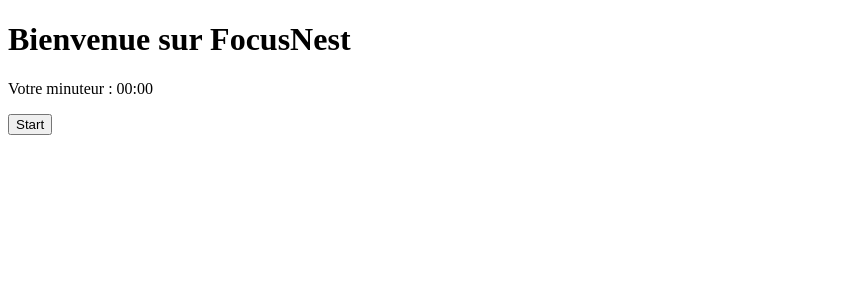
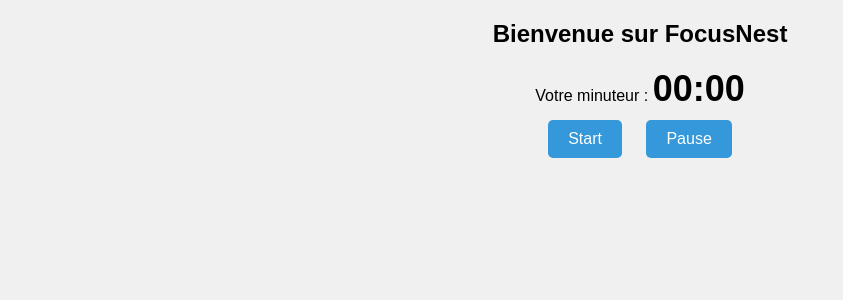
Before and after one commit to loic-msgb/Focus-Nest, a Flask app: template templates/index.html in a window 1280 px wide. Shown: the top 300 px of the page, without its empty margins (0-843 px from the left). Run offline with Flask 3, Linux system fonts and the light colour scheme; the template is opened without the code that fills it, so the values that code supplies are empty.

Commit message:
Minuteur fonctionnel

```diff
--- a/app.py
+++ b/app.py
@@ -1,4 +1,4 @@
-from flask import Flask, jsonify, request
+from flask import Flask, jsonify, request, render_template
 from pomodoro_session import PomodoroSession  # Importez la classe depuis le fichier séparé
 
 app = Flask(__name__)
@@ -7,8 +7,8 @@
 sessions = []
 
 @app.route('/')
-def hello_world():
-    return 'Hello, World!'
+def index():
+    return render_template('index.html')
 
 @app.route('/create_session', methods=['POST'])
 def create_pomodoro_session():
--- a/static/css/style.css
+++ b/static/css/style.css
@@ -0,0 +1,38 @@
+/* Réinitialisation des styles de base du navigateur */
+html, body, div, h1, p, button {
+    margin: 0;
+    padding: 0;
+}
+
+body {
+    font-family: Arial, sans-serif;
+    background-color: #f0f0f0;
+    text-align: center;
+    padding: 20px;
+}
+
+h1 {
+    font-size: 24px;
+    margin-bottom: 20px;
+}
+
+#chronometer {
+    font-size: 36px;
+    font-weight: bold;
+    margin-bottom: 10px;
+}
+
+button {
+    background-color: #3498db;
+    color: white;
+    border: none;
+    padding: 10px 20px;
+    font-size: 16px;
+    cursor: pointer;
+    border-radius: 5px;
+    margin: 10px;
+}
+
+button:hover {
+    background-color: #258cd1;
+}
--- a/static/js/pomodoro.js
+++ b/static/js/pomodoro.js
@@ -0,0 +1,43 @@
+const workDuration = 25 * 60; // 25 minutes de travail (en secondes)
+const shortBreakDuration = 5 * 60; // 5 minutes de pause courte (en secondes)
+
+// Variables pour le minuteur
+let timer;
+let isWorking = true;
+let remainingTime = workDuration;
+
+// Fonction pour mettre à jour le minuteur
+function updateTimer() {
+    const minutes = Math.floor(remainingTime / 60);
+    const seconds = remainingTime % 60;
+    const timeString = `${minutes.toString().padStart(2, '0')}:${seconds.toString().padStart(2, '0')}`;
+
+    document.getElementById('chronometer').textContent = timeString;
+
+    if (remainingTime <= 0) {
+        // Le temps est écoulé, déclencher une notification et passer à la prochaine phase
+        alert(isWorking ? 'Travail terminé ! Prenez une pause bien méritée.' : 'La pause est terminée ! On se remet au travail !');
+        isWorking = !isWorking;
+        remainingTime = isWorking ? workDuration : shortBreakDuration;
+    } else {
+        remainingTime--;
+    }
+}
+
+// Fonction pour démarrer le minuteur
+function startTimer() {
+    if (!timer) {
+        timer = setInterval(updateTimer, 1000);
+    }
+}
+
+// Fonction pour arrêter le minuteur
+// Fonction pour mettre en pause le minuteur
+function pauseTimer() {
+    clearInterval(timer);
+    timer = null;
+}
+
+// Attacher des gestionnaires d'événements aux boutons
+document.getElementById('startButton').addEventListener('click', startTimer);
+document.getElementById('pauseButton').addEventListener('click', pauseTimer);
--- a/templates/index.html
+++ b/templates/index.html
@@ -10,5 +10,7 @@
         <div>
             <p> Votre minuteur : <span id="chronometer">00:00</span></p>
             <button id="startButton">Start</button>
+            <button id="pauseButton">Pause</button>
         </div>
+        <script src="../static/js/pomodoro.js"></script>
     </body>
```
